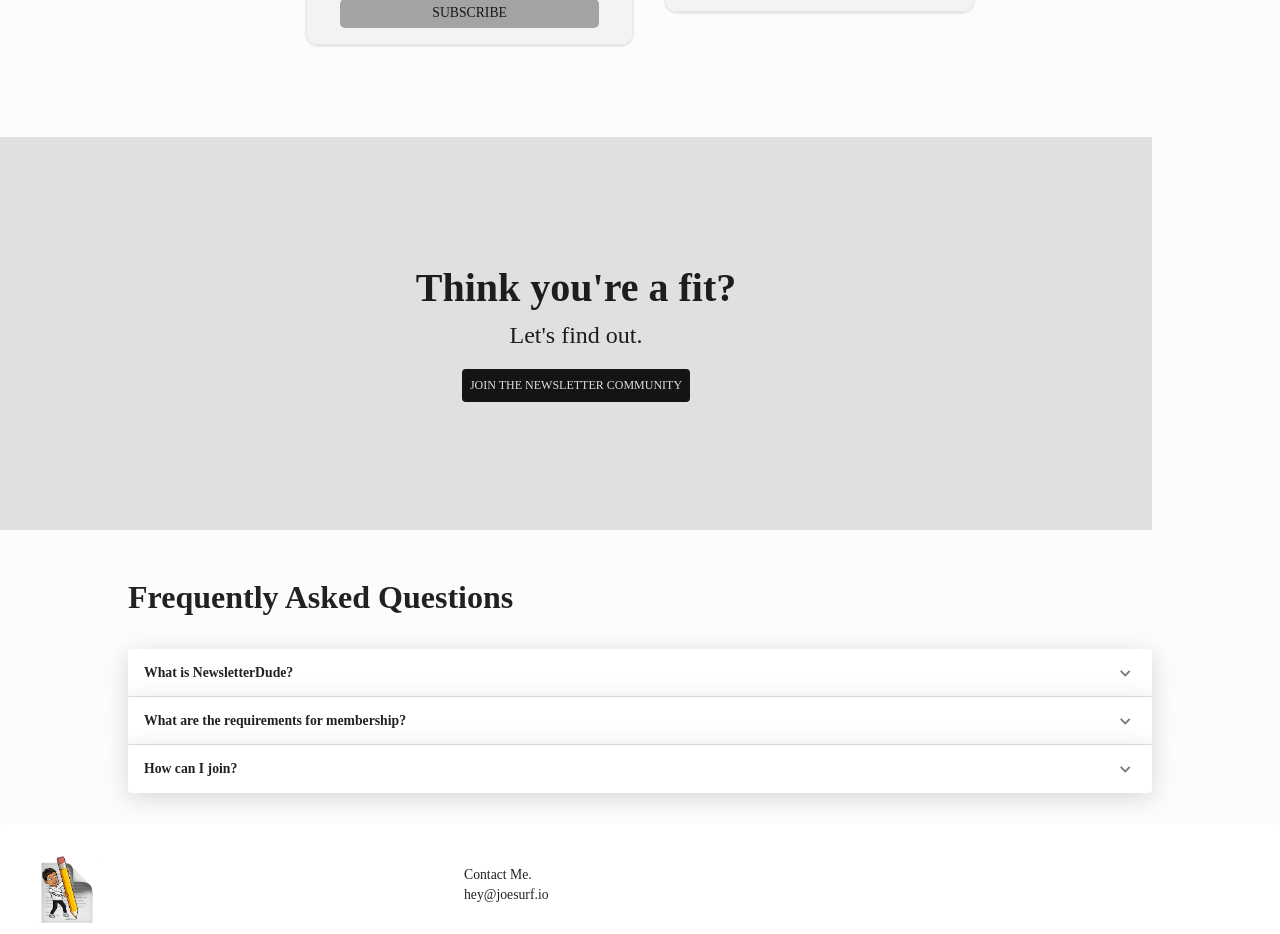
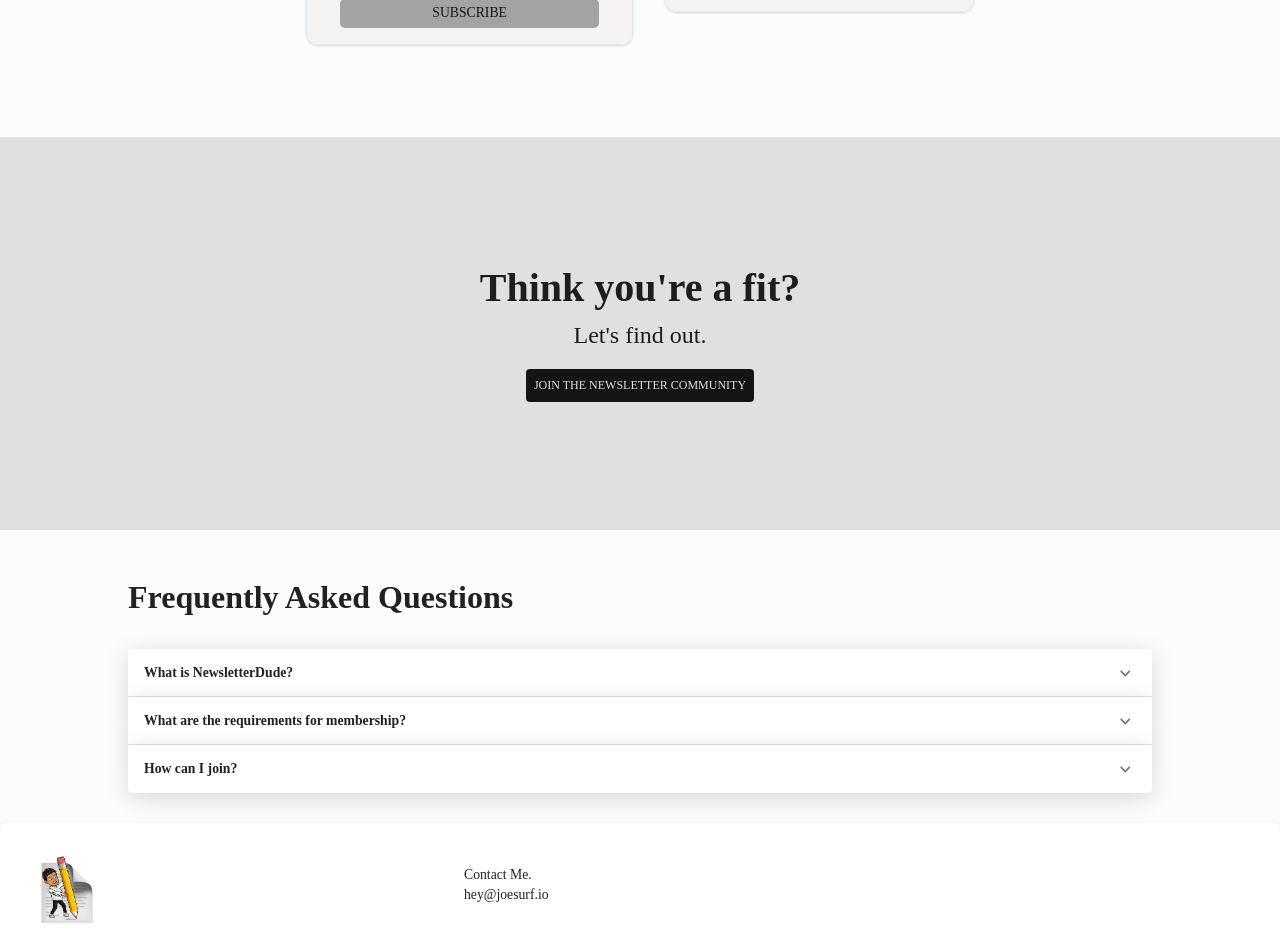
Before and after one commit to joesurf/newsletterdude, a React (Create React App) app: page / in a window 1280 px wide. Shown: the part 3720-4654 px from the top of the page. Built offline with nearby package versions, Linux system fonts and the light colour scheme; no server answers.

Commit message:
Fix cta responsiveness

```diff
--- a/src/components/layout/HomePage/CTA/cta.js
+++ b/src/components/layout/HomePage/CTA/cta.js
@@ -9,7 +9,7 @@ export default function Cta() {
 
   return (
     <section style={{"position":"relative"}}>
-      <div style={{"paddingLeft":"1rem","paddingRight":"1rem","maxWidth":"72rem","@media (minWidth: 640px)":{"paddingLeft":"1.5rem","paddingRight":"1.5rem"}, backgroundColor: colors.grey[900]}}>
+      <div style={{"paddingLeft":"1rem","paddingRight":"1rem","@media (minWidth: 640px)":{"paddingLeft":"1.5rem","paddingRight":"1.5rem"}, backgroundColor: colors.grey[900]}}>
         {/* Hero content */}
         <div style={{"paddingBottom":"5rem","paddingTop":"8rem","@media (minWidth: 768px)":{"paddingBottom":"8rem","paddingTop":"13rem"}}}>
           {/* Section header */}
```
